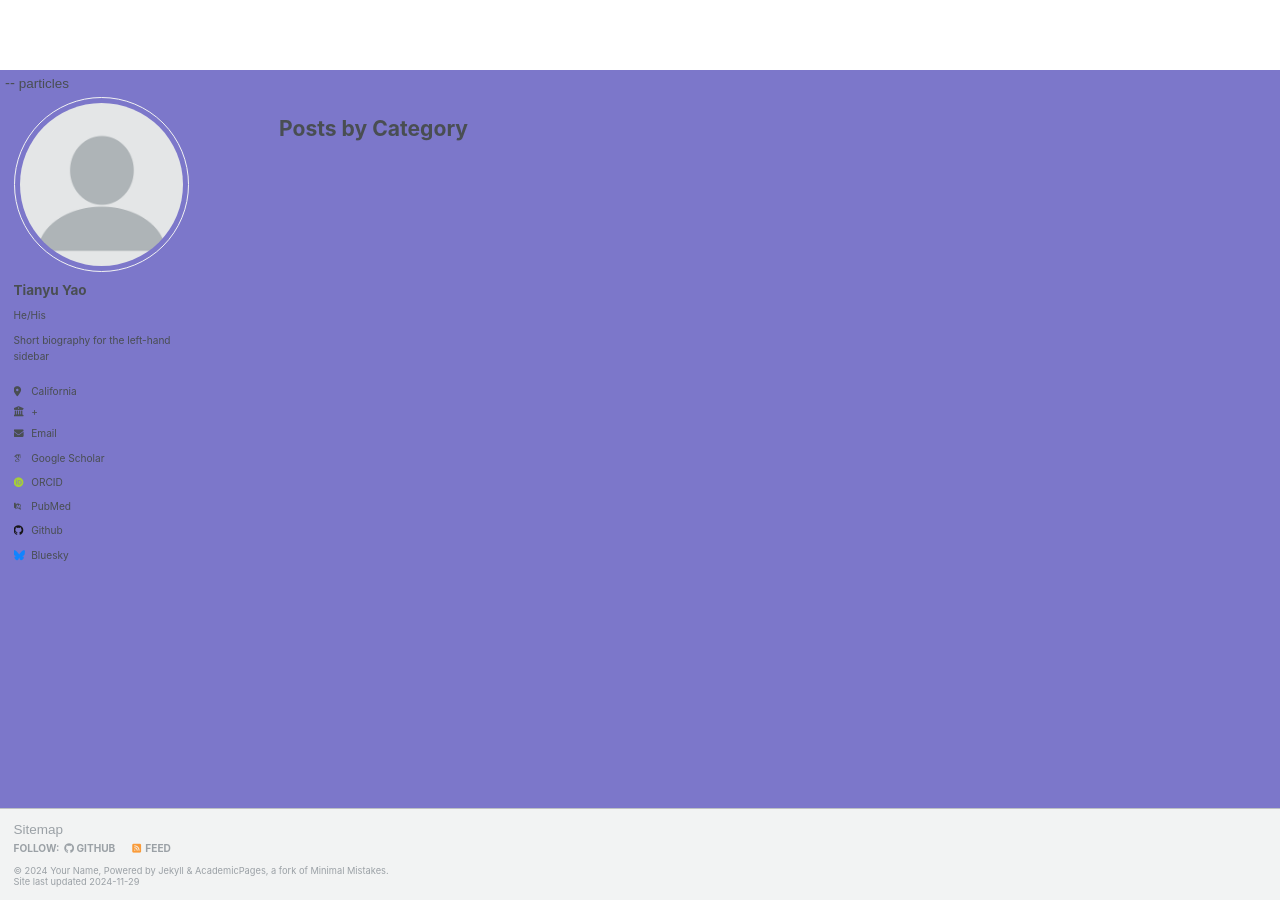
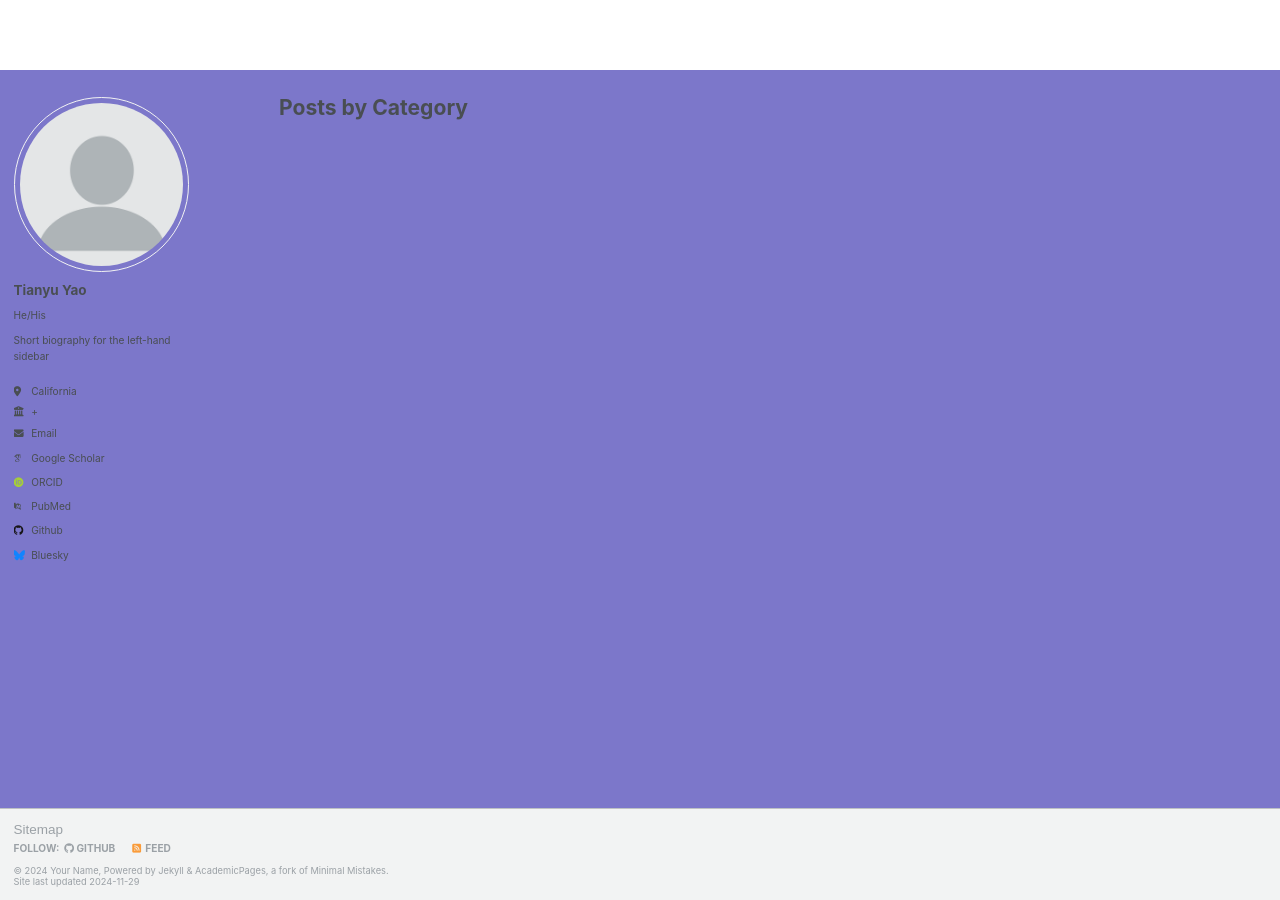
Before and after one commit to ytyky/yaotianyu.github.io, a Jekyll site: the page built from _pages/category-archive.html, in a window 1280 px wide and 900 px high. Built offline with Jekyll 4.4.1, drawn with Linux system fonts in a browser that asks for light colours; some web fonts are replaced; a script that is not in the unit is left out.

```diff
--- a/_layouts/default.html
+++ b/_layouts/default.html
@@ -15,7 +15,7 @@
   <body>
     <!-- particles.js container -->
     <div id="particles-js"></div> <!-- stats - count particles -->
-    <div class="count-particles"> <span class="js-count-particles">--</span> particles </div> <!-- particles.js lib - https://github.com/VincentGarreau/particles.js -->
+    <div class="count-particles"></div> <!-- particles.js lib - https://github.com/VincentGarreau/particles.js -->
     <script src="https://cdn.jsdelivr.net/particles.js/2.0.0/particles.min.js"></script> <!-- stats.js lib -->
     <script src="https://threejs.org/examples/js/libs/stats.min.js"></script>
     <script src="assets/js/particles.js"></script>
```
